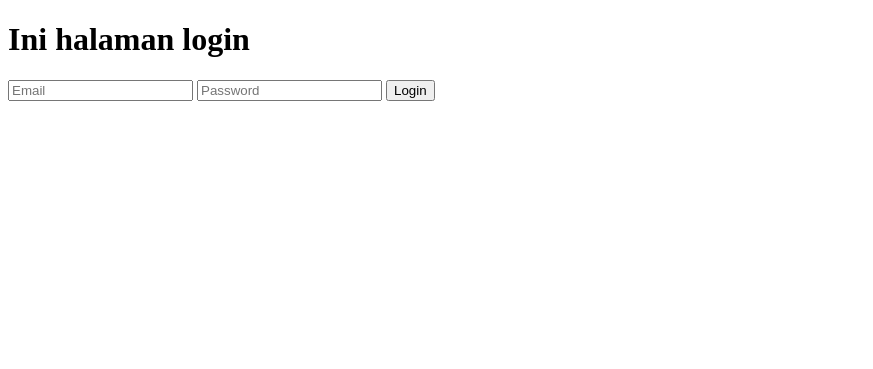
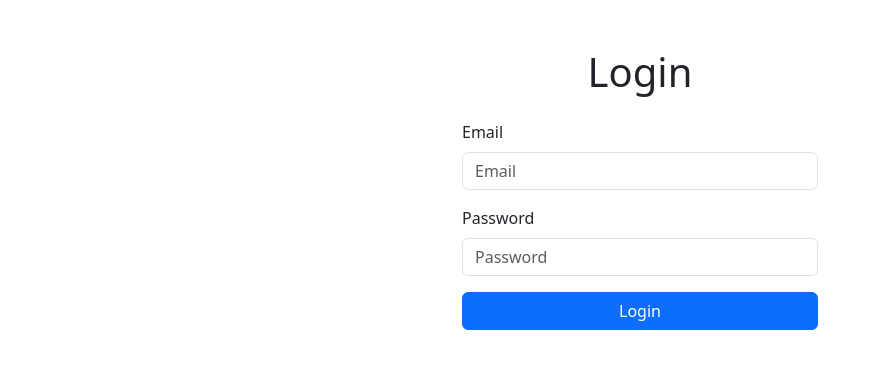
Before and after one commit to fajar-im/-Branching-and-Merging, a PHP site: page / in a window 1280 px wide. Shown: the top 369 px of the page, without its empty margins (0-873 px from the left). Run offline with PHP 8.4, Linux system fonts and the light colour scheme.

Commit message:
Update index.php

```diff
--- a/index.php
+++ b/index.php
@@ -3,14 +3,30 @@
 <head>
     <meta charset="UTF-8">
     <meta name="viewport" content="width=device-width, initial-scale=1.0">
-    <title>Ini Halaman Home</title>
+    <title>Login</title>
+    <link href="https://cdn.jsdelivr.net/npm/bootstrap@5.3.0-alpha1/dist/css/bootstrap.min.css" rel="stylesheet">
 </head>
 <body>
-    <h1>Ini halaman login</h1>
-    <form action="./backend/login.php" method="POST">
-        <input type="email" name="email" id="email" placeholder="Email" required />
-        <input type="password" name="password" id="password" placeholder="Password" required />
-        <button type="submit">Login</button>
-    </form>
+    <div class="container mt-5">
+        <div class="row justify-content-center">
+            <div class="col-md-4">
+                <h1 class="text-center">Login</h1>
+                <form action="./backend/login.php" method="POST" class="mt-4">
+                    <div class="mb-3">
+                        <label for="email" class="form-label">Email</label>
+                        <input type="email" class="form-control" id="email" name="email" placeholder="Email" required>
+                    </div>
+                    <div class="mb-3">
+                        <label for="password" class="form-label">Password</label>
+                        <input type="password" class="form-control" id="password" name="password" placeholder="Password" required>
+                    </div>
+                    <button type="submit" class="btn btn-primary w-100">Login</button>
+                </form>
+            </div>
+        </div>
+    </div>
+
+    <!-- Bootstrap JS -->
+    <script src="https://cdn.jsdelivr.net/npm/bootstrap@5.3.0-alpha1/dist/js/bootstrap.bundle.min.js"></script>
 </body>
 </html>
```
